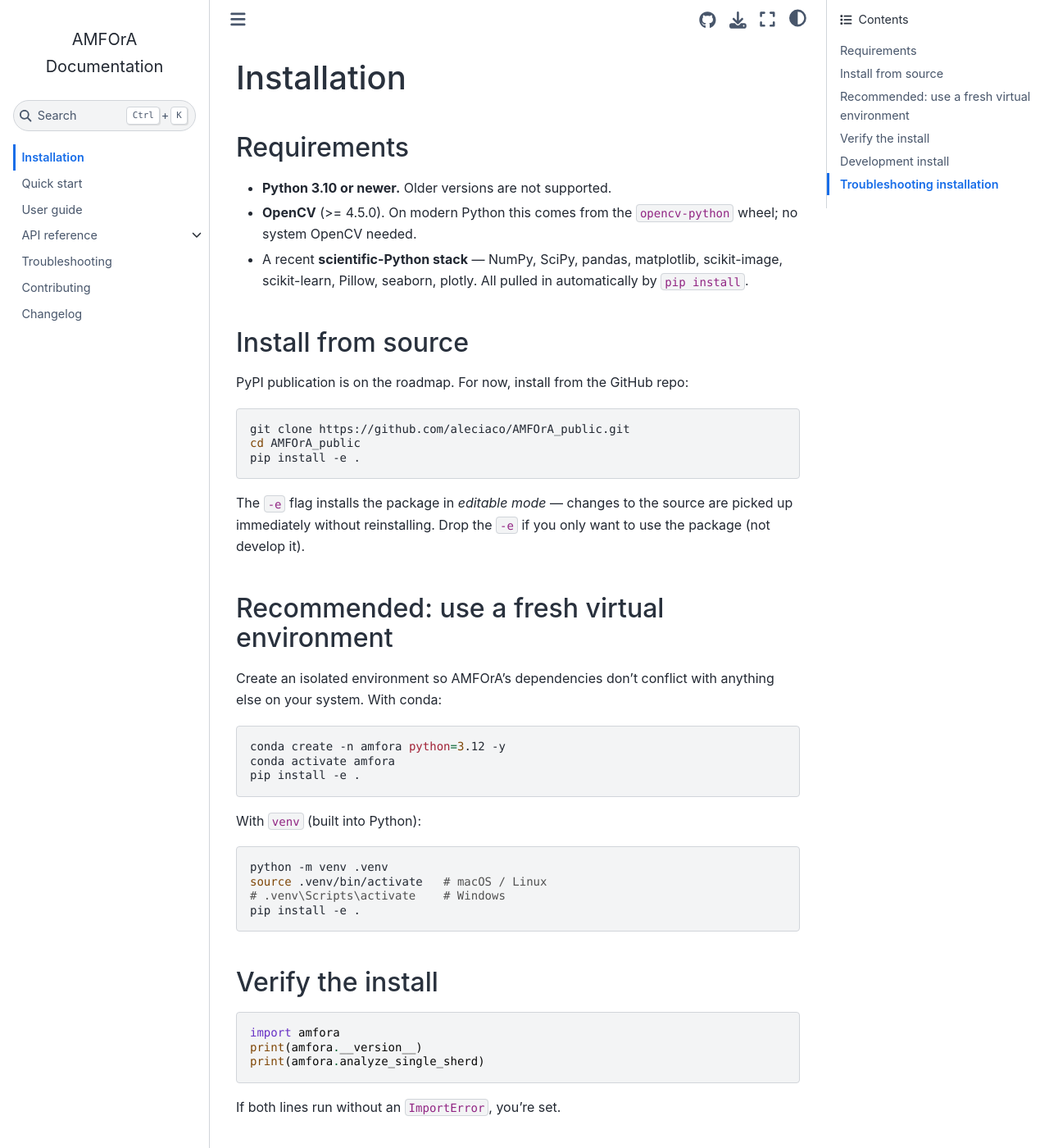
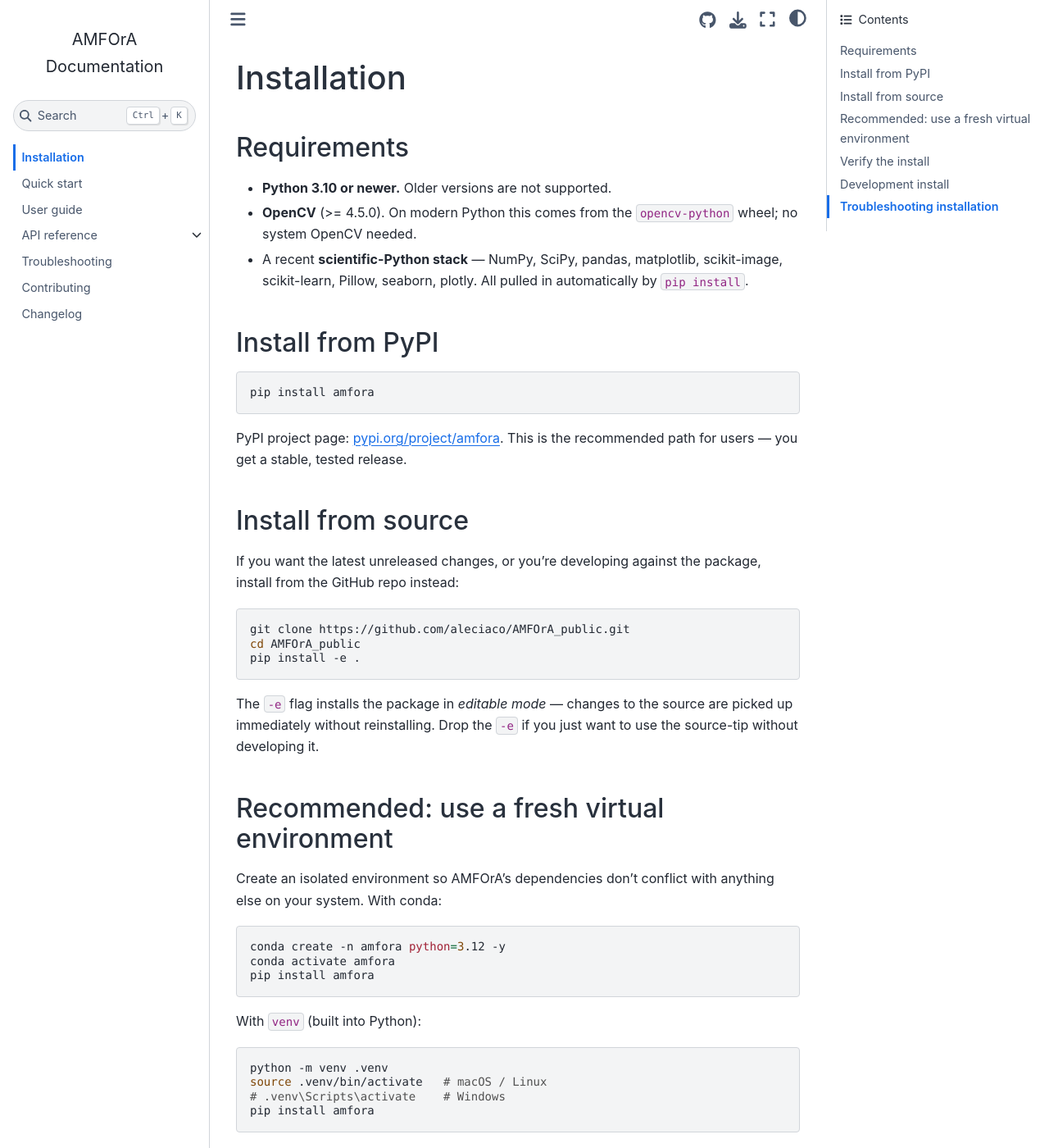
Before and after one commit to aleciaco/AMFOrA_public, a Jupyter Book: the page built from docs/installation.md, in a window 1280 px wide and 1400 px high. Shown: the whole window at 82% size. Built offline with Jupyter Book 1.0.4 settings and Sphinx 7.4.7 and the Sphinx Book theme 1.1.4, drawn with Linux system fonts in a browser that asks for light colours.

Commit message:
updated docs and readme to point to pypi repo for install

````diff
--- a/docs/installation.md
+++ b/docs/installation.md
@@ -6,9 +6,17 @@
 - **OpenCV** (>= 4.5.0). On modern Python this comes from the `opencv-python` wheel; no system OpenCV needed.
 - A recent **scientific-Python stack** — NumPy, SciPy, pandas, matplotlib, scikit-image, scikit-learn, Pillow, seaborn, plotly. All pulled in automatically by `pip install`.
 
+## Install from PyPI
+
+```bash
+pip install amfora
+```
+
+PyPI project page: [pypi.org/project/amfora](https://pypi.org/project/amfora/). This is the recommended path for users — you get a stable, tested release.
+
 ## Install from source
 
-PyPI publication is on the roadmap. For now, install from the GitHub repo:
+If you want the latest unreleased changes, or you're developing against the package, install from the GitHub repo instead:
 
 ```bash
 git clone https://github.com/aleciaco/AMFOrA_public.git
@@ -16,7 +24,7 @@
 pip install -e .
 ```
 
-The `-e` flag installs the package in *editable mode* — changes to the source are picked up immediately without reinstalling. Drop the `-e` if you only want to use the package (not develop it).
+The `-e` flag installs the package in *editable mode* — changes to the source are picked up immediately without reinstalling. Drop the `-e` if you just want to use the source-tip without developing it.
 
 ## Recommended: use a fresh virtual environment
 
@@ -25,7 +33,7 @@
 ```bash
 conda create -n amfora python=3.12 -y
 conda activate amfora
-pip install -e .
+pip install amfora
 ```
 
 With `venv` (built into Python):
@@ -34,7 +42,7 @@
 python -m venv .venv
 source .venv/bin/activate   # macOS / Linux
 # .venv\Scripts\activate    # Windows
-pip install -e .
+pip install amfora
 ```
 
 ## Verify the install
````
Also changed, not shown: README.md (+8 -4 lines), docs/index.md (+2 -2 lines).
